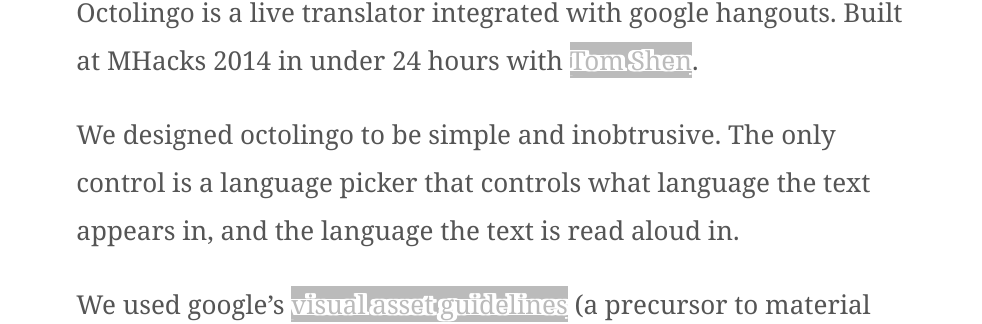
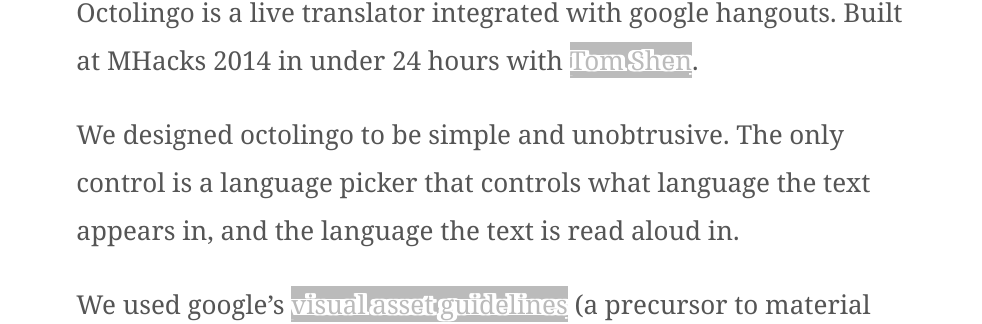
Before and after one commit to tpoulos/tpoulos.github.io, a Jekyll site: the page built from portfolio/octolingo.html, in a window 1280 px wide and 900 px high. Shown: the part 398-722 px from the top of the window, without its empty margins (149-1131 px from the left). Built offline with Jekyll 4.4.1, drawn with Linux system fonts in a browser that asks for light colours; nearby versions of some CDN libraries.

Commit message:
fixed some misspellings

```diff
--- a/portfolio/octolingo.html
+++ b/portfolio/octolingo.html
@@ -9,7 +9,7 @@
 <div class="article-body wrapper">
   <p> Octolingo is a live translator integrated with google hangouts. Built at MHacks 2014 in under 24 hours with <a href="https://tomshen.me">Tom Shen</a>.
 
-  <p> We designed octolingo to be simple and inobtrusive. The only control is a language picker that controls what language the text appears in, and the language the text is read aloud in.
+  <p> We designed octolingo to be simple and unobtrusive. The only control is a language picker that controls what language the text appears in, and the language the text is read aloud in.
 
   <p> We used google&rsquo;s <a href='https://www.behance.net/gallery/9028077/google-visual-assets-guidelines-part-1'>visual asset guidelines</a> (a precursor to material design, which had not been released when we finished this project) to integrate with the style of google hangouts.
 
--- a/portfolio/overmoyer.html
+++ b/portfolio/overmoyer.html
@@ -29,7 +29,7 @@
 
   <p> [NOTE: because of the complexity of the swipe gestures, we prototyped in HTML and CSS. The screenshots below were taken in Mobile Safari, however the finished app would most likely be a native app. You can see the code in a <a href="https://github.com/tpoulos/IS_group_project">github repo</a>.]
 
-  <p> First, customers could use the POS to browse the bicycles physically present in the store. Rather than replacing the salespeople or the store experience, the information in the tablets was meant to add to the experience by provding information you normally couldn&rsquo;t find. For example, customer reviews and specifications of the bikes, as well as other similar models.
+  <p> First, customers could use the POS to browse the bicycles physically present in the store. Rather than replacing the salespeople or the store experience, the information in the tablets was meant to add to the experience by providing information you normally couldn&rsquo;t find. For example, customer reviews and specifications of the bikes, as well as other similar models.
 </div>
 
 <figure class="full-bleed">
--- a/portfolio/parks-conservancy.html
+++ b/portfolio/parks-conservancy.html
@@ -15,7 +15,7 @@
     <li>Collects donations for the PPC</li>
     <li>Directs pittsburgh residents to the PPC&rsquo;s social media accounts</li>
   </ul>
-  <p> In addition to the required features, this project had a large number of contstraints. We had to conform to the backend that the previous developers had designed, and that the PPC had populated with park information. Our team was also constrained time and by our skills. None of us were experienced iOS developers, and only two members had encountered Android app development.
+  <p> In addition to the required features, this project had a large number of constraints. We had to conform to the backend that the previous developers had designed, and that the PPC had populated with park information. Our team was also constrained time and by our skills. None of us were experienced iOS developers, and only two members had encountered Android app development.
   <p> In order to make the project simpler and more maintainable, we stuck very closely to standard iOS and Android UI elements.
 
   <p> We flattened out the app icon to be consistent iOS 7&rsquo;s aesthetic.
```
Also changed, not shown: essays/design-by-knife.html (+4 -4 lines), 4 other files.
